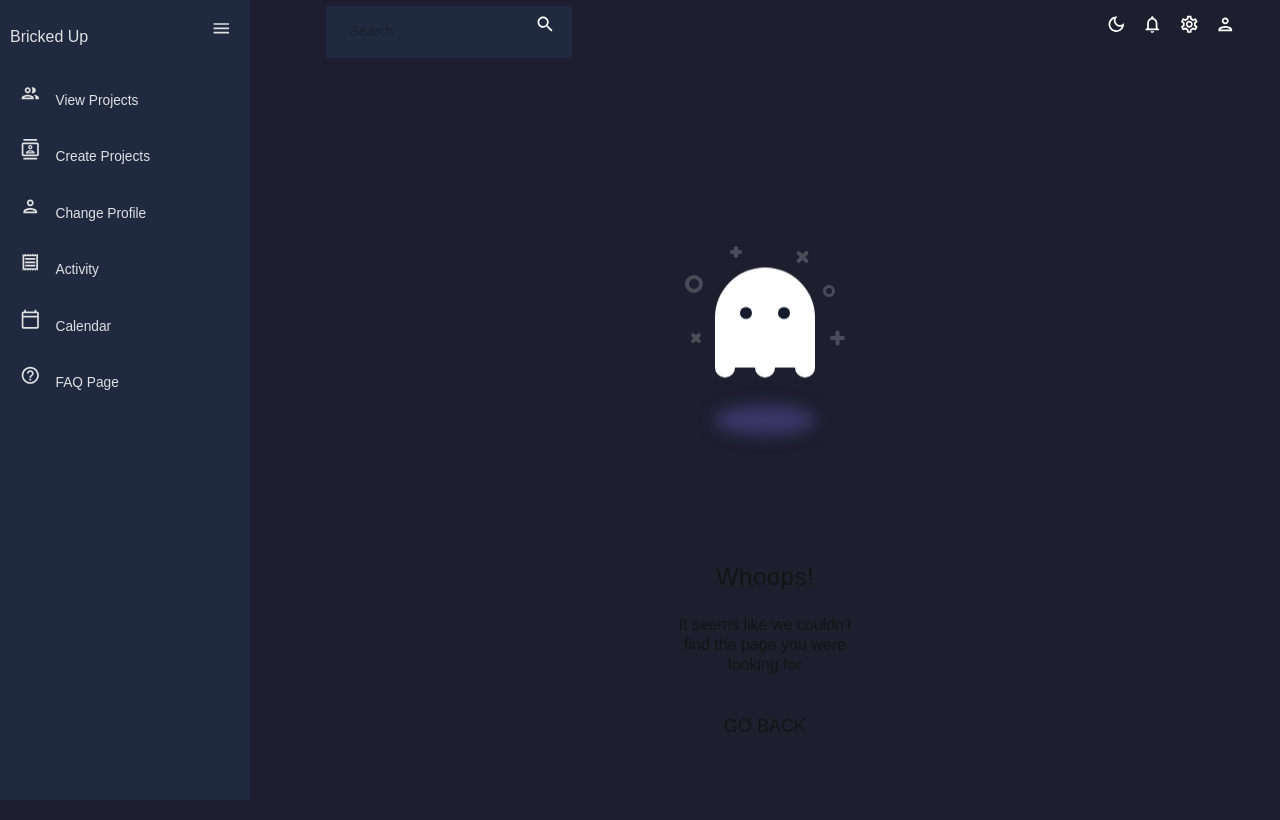
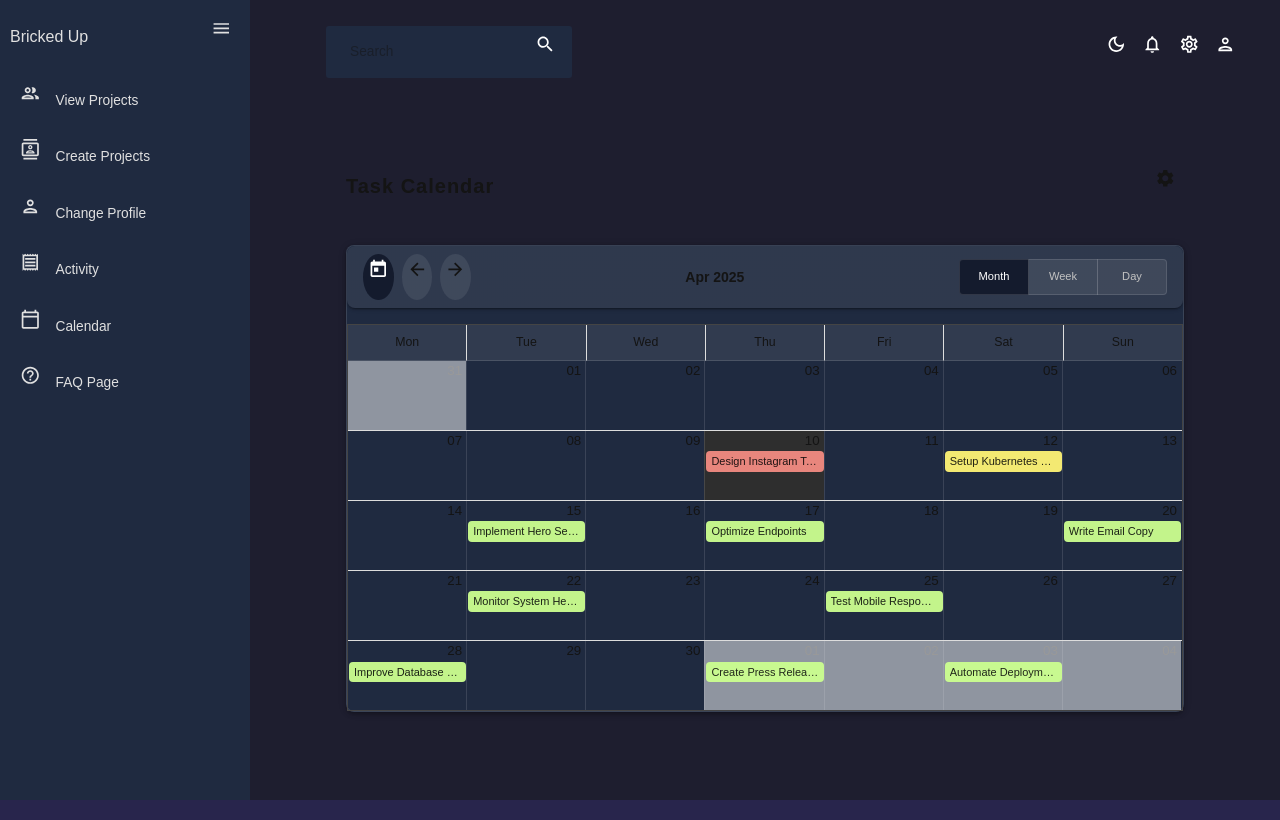
Before and after one commit to bricked-up/Frontend, a React (Create React App) app: page /calendar in a window 1280 px wide. Built offline with nearby package versions, Linux system fonts and the light colour scheme.

Commit message:
latest update with app.tsx

```diff
--- a/src/Components/Calendar/CustomCalendar.tsx
+++ b/src/Components/Calendar/CustomCalendar.tsx
@@ -55,8 +55,6 @@ const localizer = dateFnsLocalizer({
 });
 
 // Type-safe event structure for the calendar
-// Removed 'channel' as it's no longer derived from mock data
-// Changed 'id' to number to match Issue.id
 type CalendarEvent = {
   id: number;
   title: string;
@@ -126,7 +124,7 @@ const CustomToolbar = (toolbar: ToolbarProps<CalendarEvent, object>) => {
         alignItems: 'center',
         padding: theme.spacing(1, 2),
         marginBottom: theme.spacing(2),
-        backgroundColor: theme.palette.grey[800],
+        backgroundColor: theme.palette.background.paper, // Use theme paper background
         borderRadius: "8px",
         flexWrap: 'wrap', // Allow wrapping on smaller screens
         gap: theme.spacing(1), // Add gap between wrapped items
@@ -148,7 +146,7 @@ const CustomToolbar = (toolbar: ToolbarProps<CalendarEvent, object>) => {
           <IconButton
             size="small"
             onClick={() => navigate(Navigate.PREVIOUS)}
-            sx={{ color: theme.palette.common.white, bgcolor: theme.palette.grey[600], '&:hover': { bgcolor: theme.palette.grey[500] } }}
+            sx={{ color: theme.palette.text.primary, bgcolor: theme.palette.action.hover, '&:hover': { bgcolor: theme.palette.action.selected } }}
             aria-label="Go to previous period"
           >
             <ArrowBack />
@@ -158,7 +156,7 @@ const CustomToolbar = (toolbar: ToolbarProps<CalendarEvent, object>) => {
           <IconButton
             size="small"
             onClick={() => navigate(Navigate.NEXT)}
-            sx={{ color: theme.palette.common.white, bgcolor: theme.palette.grey[600], '&:hover': { bgcolor: theme.palette.grey[500] } }}
+            sx={{ color: theme.palette.text.primary, bgcolor: theme.palette.action.hover, '&:hover': { bgcolor: theme.palette.action.selected } }}
             aria-label="Go to next period"
           >
             <ArrowForward />
@@ -170,7 +168,7 @@ const CustomToolbar = (toolbar: ToolbarProps<CalendarEvent, object>) => {
       <Typography
         variant={isMobile ? "subtitle1" : "h6"}
         sx={{
-          color: theme.palette.common.white,
+          color: theme.palette.text.primary, // Use theme text color
           fontWeight: 600,
           textAlign: 'center',
           flexGrow: 1, // Allow label to take available space
@@ -193,11 +191,10 @@ const CustomToolbar = (toolbar: ToolbarProps<CalendarEvent, object>) => {
               key={view}
               value={view} // 'month', 'week', or 'day'
               sx={{
-                color: theme.palette.common.white,
-                borderColor: theme.palette.grey[600],
-                // Conditional background color based on selection
-                bgcolor: toolbar.view === view ? theme.palette.action.selected : theme.palette.grey[700],
-                '&:hover': { bgcolor: theme.palette.grey[600] },
+                color: theme.palette.text.secondary, // Use theme text color
+                borderColor: theme.palette.divider, // Use theme divider color
+                bgcolor: theme.palette.action.hover, // Use theme background
+                '&:hover': { bgcolor: theme.palette.action.selected },
                 '&.Mui-selected': { // Styles for the selected button
                     color: theme.palette.primary.contrastText,
                     backgroundColor: theme.palette.primary.main,
@@ -345,21 +342,18 @@ const CustomCalendar: React.FC = () => {
   return (
     // Main container Box
     <Box sx={{
-        paddingTop: { xs: "72px", sm: "80px" },
-        height: "100vh", // Consider if this should be less if inside another container
+        height: "100%", // Let height be controlled by parent container
         display: "flex",
         flexDirection: "column",
-        bgcolor: "#1a1a1a",
-        color: "#e0e0e0",
     }}>
       {/* Header Section */}
       <Box sx={{ px: { xs: 2, sm: 4 }, py: 2, flexShrink: 0 }}>
         <Stack direction="row" justifyContent="space-between" alignItems="center" sx={{ mb: 2 }}>
-          <Typography variant="h4" sx={{ color: "#fff", fontWeight: "600", letterSpacing: "1px" }}>
+          <Typography variant="h4" sx={{ color: theme.palette.text.primary, fontWeight: "600", letterSpacing: "1px" }}>
             Task Calendar
           </Typography>
           <Tooltip title={showSettings ? "Hide Settings" : "Show Color Settings"}>
-            <IconButton onClick={() => setShowSettings(!showSettings)} sx={{ color: '#fff' }}>
+            <IconButton onClick={() => setShowSettings(!showSettings)} sx={{ color: theme.palette.text.primary }}>
               <Settings />
             </IconButton>
           </Tooltip>
@@ -370,20 +364,20 @@ const CustomCalendar: React.FC = () => {
           <Paper sx={{
             p: { xs: 2, sm: 3 },
             borderRadius: "12px",
-            backgroundColor: theme.palette.grey[800],
+            backgroundColor: theme.palette.background.paper, // Use theme paper background
             boxShadow: theme.shadows[5],
             mb: 3,
            }}>
-            <Typography variant="h6" sx={{ textAlign: "center", mb: 3, fontWeight: "600", color: "#fff" }}>
+            <Typography variant="h6" sx={{ textAlign: "center", mb: 3, fontWeight: "600", color: theme.palette.text.primary }}>
               Customize Task Color Scheme
             </Typography>
             <Grid container spacing={3} justifyContent="center" alignItems="center">
               {settingConfig.map(({ label, threshold, color, helpText }) => (
                 <Grid item xs={12} sm={6} md={4} key={label}>
-                   <Paper elevation={1} sx={{ p: 2, bgcolor: theme.palette.grey[700], borderRadius: '8px' }}>
+                   <Paper elevation={1} sx={{ p: 2, bgcolor: theme.palette.action.hover, borderRadius: '8px' }}> {/* Use theme action background */}
                       <Stack direction="row" spacing={2} alignItems="center" justifyContent="space-between">
                          <Stack direction="row" spacing={1.5} alignItems="center" flexGrow={1} flexWrap="wrap">
-                            <Typography sx={{ fontWeight: "500", color: "#fff", minWidth: '70px' }}>
+                            <Typography sx={{ fontWeight: "500", color: theme.palette.text.primary, minWidth: '70px' }}>
                                {label}:
                             </Typography>
                             {threshold && (
@@ -394,10 +388,10 @@ const CustomCalendar: React.FC = () => {
                                     onChange={(e) => handleSettingChange(threshold, e.target.value)}
                                     sx={{
                                       width: 70,
-                                      bgcolor: theme.palette.grey[600],
+                                      bgcolor: theme.palette.background.default, // Use theme default background
                                       borderRadius: "4px",
                                       '& .MuiInputBase-input': {
-                                        color: "#fff",
+                                        color: theme.palette.text.primary, // Use theme text color
                                         textAlign: "center",
                                         padding: '8px 5px'
                                       }
@@ -408,7 +402,7 @@ const CustomCalendar: React.FC = () => {
                                   />
                                 </Tooltip>
                             )}
-                             <Typography sx={{ fontSize: 13, color: theme.palette.grey[400], fontStyle: 'italic' }}>
+                             <Typography sx={{ fontSize: 13, color: theme.palette.text.secondary, fontStyle: 'italic' }}> {/* Use theme secondary text */}
                                {helpText} {threshold ? settings[threshold] : ''} {threshold ? 'day(s)' : ''}
                             </Typography>
                           </Stack>
@@ -420,7 +414,7 @@ const CustomCalendar: React.FC = () => {
                                 style={{
                                    width: 35,
                                    height: 35,
-                                   border: `1px solid ${theme.palette.grey[500]}`,
+                                   border: `1px solid ${theme.palette.divider}`, // Use theme divider
                                    borderRadius: '4px',
                                    cursor: 'pointer',
                                    backgroundColor: 'transparent',
@@ -442,17 +436,17 @@ const CustomCalendar: React.FC = () => {
           height: "0", // Important for flexGrow with overflow
           px: { xs: 2, sm: 4 },
           pb: 3,
-          // --- Styling overrides ---
-          '& .rbc-calendar': { backgroundColor: theme.palette.grey[900], color: "#e0e0e0", borderRadius: "8px", border: `1px solid ${theme.palette.grey[700]}`, boxShadow: theme.shadows[3], height: "100% !important" },
-          '& .rbc-header': { backgroundColor: theme.palette.grey[800], color: "#fff", borderBottom: `1px solid ${theme.palette.grey[700]}`, padding: '8px 0', textAlign: 'center', fontWeight: 500 },
-          '& .rbc-day-bg': { borderColor: theme.palette.grey[700], '&:hover': { backgroundColor: alpha(theme.palette.action.hover, 0.04) } },
+          // --- Styling overrides --- Use theme colors ---
+          '& .rbc-calendar': { backgroundColor: theme.palette.background.paper, color: theme.palette.text.primary, borderRadius: "8px", border: `1px solid ${theme.palette.divider}`, boxShadow: theme.shadows[3], height: "100% !important" },
+          '& .rbc-header': { backgroundColor: theme.palette.action.hover, color: theme.palette.text.primary, borderBottom: `1px solid ${theme.palette.divider}`, padding: '8px 0', textAlign: 'center', fontWeight: 500 },
+          '& .rbc-day-bg': { borderColor: theme.palette.divider, '&:hover': { backgroundColor: alpha(theme.palette.action.hover, 0.08) } }, // Slightly darker hover
           '& .rbc-today': { backgroundColor: alpha(theme.palette.primary.dark, 0.2) },
           '& .rbc-event': { border: 'none', padding: '2px 5px', backgroundColor: theme.palette.primary.main, color: theme.palette.primary.contrastText, borderRadius: '4px' },
           '& .rbc-event.rbc-selected': { backgroundColor: theme.palette.secondary.main, boxShadow: `0 0 0 2px ${theme.palette.secondary.dark}`, opacity: 1 },
           '& .rbc-event:focus': { outline: `2px solid ${theme.palette.secondary.light}`, outlineOffset: '1px' },
-          '& .rbc-off-range-bg': { backgroundColor: theme.palette.grey[800], opacity: 0.7 },
-          '& .rbc-time-header, & .rbc-time-gutter': { backgroundColor: theme.palette.grey[800], color: '#fff', borderColor: theme.palette.grey[700] },
-          '& .rbc-time-slot': { borderColor: theme.palette.grey[700] },
+          '& .rbc-off-range-bg': { backgroundColor: alpha(theme.palette.action.disabledBackground, 0.5) }, // Use disabled background
+          '& .rbc-time-header, & .rbc-time-gutter': { backgroundColor: theme.palette.action.hover, color: theme.palette.text.primary, borderColor: theme.palette.divider },
+          '& .rbc-time-slot': { borderColor: theme.palette.divider },
           '& .rbc-current-time-indicator': { backgroundColor: theme.palette.error.main, height: '2px' },
           '& .rbc-show-more': { color: theme.palette.info.light, textDecoration: 'underline', fontSize: '0.8em' }
        }}>
@@ -471,15 +465,15 @@ const CustomCalendar: React.FC = () => {
             components={calendarComponents}
             views={[Views.MONTH, Views.WEEK, Views.DAY]}
             style={{ height: "100%" }}
-            formats={{
-                 monthHeaderFormat: 'MMMM yyyy',
-                 dayHeaderFormat: (date, culture, loc) => loc ? loc.format(date, 'EEEE dd MMM', culture) : '',
-                 dayRangeHeaderFormat: ({ start, end }, culture, loc) => loc ? loc.format(start, 'MMM dd', culture) + ' - ' + loc.format(end, loc.format(start, 'MMM') === loc.format(end, 'MMM') ? 'dd' : 'MMM dd', culture) : '',
+            formats={{ // FIX: Changed monthHeaderFormat
+                 monthHeaderFormat: 'MMM yyyy', // e.g., Apr 2025
+                 dayHeaderFormat: (date, culture, loc) => loc ? loc.format(date, 'EEEE dd MMM', culture) : '', // e.g., Tuesday 08 Apr
+                 dayRangeHeaderFormat: ({ start, end }, culture, loc) => loc ? loc.format(start, 'MMM dd', culture) + ' - ' + loc.format(end, loc.format(start, 'MMM') === loc.format(end, 'MMM') ? 'dd' : 'MMM dd', culture) : '', // e.g., Apr 07 - 13
             }}
             messages={{ /* Custom messages if needed */ }}
             popup
             selectable
-            tooltipAccessor={(event: CalendarEvent) => `${event.title}\n${format(event.start, 'p')}`}
+            tooltipAccessor={(event: CalendarEvent) => `${event.title}\n${format(event.start, 'p')}`} // Tooltip format
           />
       </Box>
     </Box>
--- a/src/pages/App.tsx
+++ b/src/pages/App.tsx
@@ -13,6 +13,8 @@ import AboutUser from "./AboutUser";
 import ViewTeams from "../Components/ViewProject";
 import { useUser } from "../hooks/UserContext";
 import Error500Page from "./Error500Page";
+import Activity from '../pages/Activity';
+import CalendarPage from '../pages/Calendar';
 
 function App() {
   const [theme, colorMode] = useMode();
@@ -81,6 +83,8 @@ function App() {
 
                 <Route path="/view_team" element={<ViewTeams />} />
                 <Route path="/about_user" element={<AboutUser />} />
+                <Route path="/activity" element={<Activity />} />
+                <Route path="/calendar" element={<CalendarPage />} />
               </Route>
 
               {/* routes for 404 and server errors */}
--- a/src/pages/Calendar.tsx
+++ b/src/pages/Calendar.tsx
@@ -2,39 +2,43 @@ import React from 'react';
 import { Box, Typography } from '@mui/material';
 import CustomCalendar from '../Components/Calendar/CustomCalendar';
 // Removed unused import: import Layout from '../Components/Sidebar';
-import { Sidebar } from 'react-pro-sidebar'; // Assuming this is the intended Sidebar wrapper
+// Removed Sidebar import - Assuming Layout component provides the necessary structure
+// import { Sidebar } from 'react-pro-sidebar';
 
 /**
  * Renders the main Calendar page for the application.
  *
  * This component serves as a container page that displays the calendar view.
- * It uses the `Sidebar` component from `react-pro-sidebar` for consistent layout
- * and renders the `CustomCalendar` component which handles the actual calendar
+ * It assumes a layout (like Sidebar + Main Content) is provided by a parent component (e.g., Layout.tsx).
+ * It renders the `CustomCalendar` component which handles the actual calendar
  * display and logic.
  *
  * @component
  * @example
- * // Usage in App.tsx routes:
+ * // Usage in App.tsx routes (inside Layout):
  * <Route path="/calendar" element={<CalendarPage />} />
  *
  * @returns {JSX.Element} The CalendarPage component.
  */
 const CalendarPage = () => {
   return (
-    // Using Sidebar from react-pro-sidebar as the wrapper
-    <Sidebar>
-      <Box sx={{ p: 3 }}>
-        <Typography variant="h4" sx={{ mb: 2 }}>
-          Calendar Page
-        </Typography>
+    // Removed the <Sidebar> wrapper. Assuming Layout component handles the sidebar.
+    // Added flex properties to help the inner Box expand if needed.
+    <Box sx={{ p: 3, display: 'flex', flexDirection: 'column', height: '100%' }}>
 
-        {/* Container for the CustomCalendar component */}
-        {/* Adjust height/margin as needed for layout */}
-        <Box sx={{ width: '100%', height: '80vh', overflow: 'hidden', mt: { xs: 1, sm: 2 } /* Reduced top margin a bit */ }}>
-          <CustomCalendar />
-        </Box>
+      {/* Container for the CustomCalendar component */}
+      {/* Removed mt: 30. Using mt: 2. */}
+      {/* Changed height strategy: Use flexGrow to fill remaining space */}
+      <Box sx={{
+          width: '100%',
+          flexGrow: 1, // Allow this Box to take up remaining vertical space
+          mt: 2,      // Use a standard margin-top
+          overflow: 'hidden', // Keep overflow hidden on the container
+        }}>
+        {/* CustomCalendar should fill this container */}
+        <CustomCalendar />
       </Box>
-    </Sidebar>
+    </Box>
   );
 };
 
```
Also changed, not shown: src/Components/Layout.tsx (+20 -1 lines), src/pages/Activity.tsx (+43 -25 lines).
